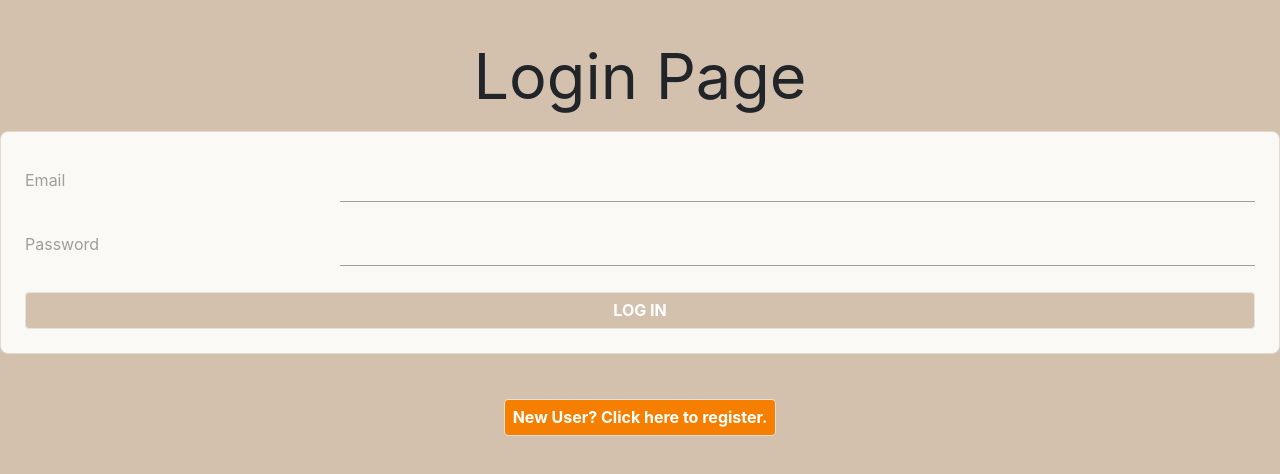
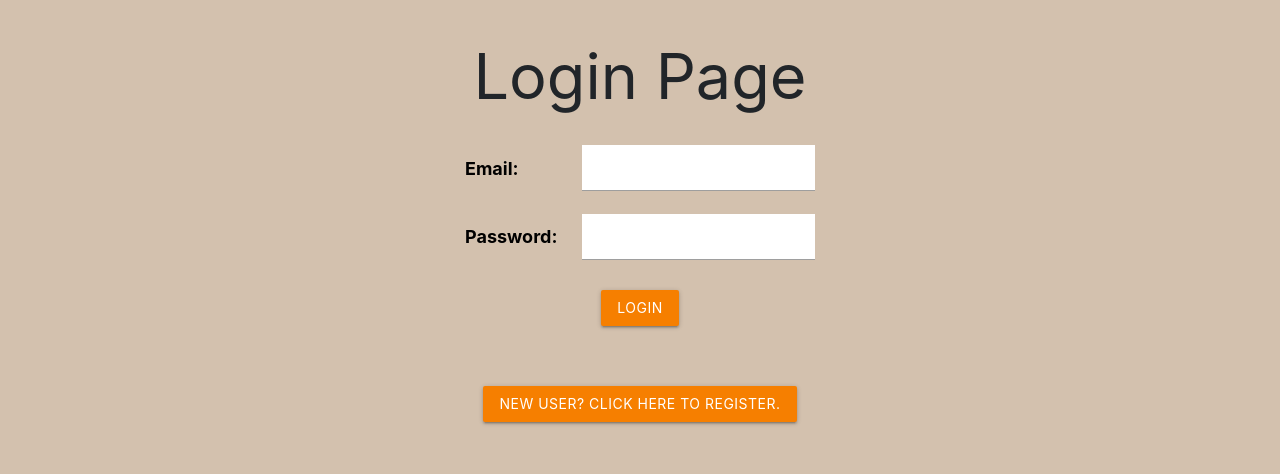
Before and after one commit to aunshpatel/mernstack-todo-list, a React (Create React App) app: page /todos in a window 1280 px wide. Shown: the top 474 px of the page. Built offline with nearby package versions, Linux system fonts and the light colour scheme.

Commit message:
Login Form and SignUp Form css update

```diff
--- a/src/components/LoginForm/LoginForm.jsx
+++ b/src/components/LoginForm/LoginForm.jsx
@@ -29,14 +29,25 @@ export default function LoginForm({ setUser }) {
 
   return (
     <div>
-      <div className="form-container">
-        <form autoComplete="off" onSubmit={handleSubmit}>
-          <label>Email</label>
-          <input type="text" name="email" value={credentials.email} onChange={handleChange} required />
-          <label>Password</label>
-          <input type="password" name="password" value={credentials.password} onChange={handleChange} required />
-          <button type="submit">LOG IN</button>
-        </form>
+      <div class="new-note-form">
+        <div class="formDiv">
+          <form onSubmit={handleSubmit} className="input-box">
+              <div class="row mb-4">
+                  <label for="inputEmail3" class="col-sm-4 col-form-label">Email:</label>
+                  <div class="col-sm-8 inputField">
+                    <input className="todo-input" type="text" name="email" value={credentials.email} onChange={handleChange} required />
+                  </div>
+              </div>
+              <div class="row mb-4">
+                  <label for="inputPassword3" class="col-sm-4 col-form-label">Password:</label>
+                  <div class="col-sm-8 inputField">
+                    <input className="todo-input" type="password" name="password" value={credentials.password} onChange={handleChange} required />
+                  </div>
+              </div>
+              <button type="submit" class="btn btn-primary btn-lg">Login</button>
+
+          </form>
+        </div>
       </div>
       <p className="error-message">&nbsp;{error}</p>
     </div>
--- a/src/components/SignUpForm/SignUpForm.jsx
+++ b/src/components/SignUpForm/SignUpForm.jsx
@@ -7,7 +7,7 @@ export default class SignUpForm extends Component {
     email: '',
     password: '',
     confirm: '',
-    error: ''
+    error: '',
   };
 
   handleChange = (evt) => {
@@ -38,18 +38,37 @@ export default class SignUpForm extends Component {
     const disable = this.state.password !== this.state.confirm;
     return (
       <div>
-        <div className="form-container">
-          <form autoComplete="off" onSubmit={this.handleSubmit}>
-            <label>Name</label>
-            <input type="text" name="name" value={this.state.name} onChange={this.handleChange} required />
-            <label>Email</label>
-            <input type="email" name="email" value={this.state.email} onChange={this.handleChange} required />
-            <label>Password</label>
-            <input type="password" name="password" value={this.state.password} onChange={this.handleChange} required />
-            <label>Confirm</label>
-            <input type="password" name="confirm" value={this.state.confirm} onChange={this.handleChange} required />
-            <button type="submit" disabled={disable}>SIGN UP</button>
-          </form>
+        <div class="new-note-form">
+          <div class="formDiv">
+            <form onSubmit={this.handleSubmit} className="input-box">
+                <div class="row mb-4">
+                    <label for="inputEmail3" class="col-sm-6 col-form-label">Name:</label>
+                    <div class="col-sm-6 inputField">
+                      <input className="todo-input" type="text" name="name" value={this.state.name} onChange={this.handleChange} required />
+                    </div>
+                </div>
+                <div class="row mb-4">
+                    <label for="inputPassword3" class="col-sm-6 col-form-label">Password:</label>
+                    <div class="col-sm-6 inputField">
+                      <input className="todo-input" type="email" name="email" value={this.state.email} onChange={this.handleChange} required />
+                    </div>
+                </div>
+                <div class="row mb-4">
+                    <label for="inputPassword3" class="col-sm-6 col-form-label">Password:</label>
+                    <div class="col-sm-6 inputField">
+                      <input className="todo-input" type="password" name="password" value={this.state.password} onChange={this.handleChange} required />
+                    </div>
+                </div>
+                <div class="row mb-4">
+                    <label for="inputPassword3" class="col-sm-6 col-form-label">Confirm Password:</label>
+                    <div class="col-sm-6 inputField">
+                      {/* <input className="todo-input" type="password" name="confirm" value={this.state.confirm} onChange={this.handleChange} required /> */}
+                      <input className="todo-input" type={values.showPassword ? "text" : "password"} name="confirm" value={this.state.confirm} onChange={this.handleChange} required />
+                    </div>
+                </div>
+                <button type="submit" class="btn btn-primary btn-lg" disabled={disable}>Sign Up</button>
+            </form>
+          </div>
         </div>
         <p className="error-message">&nbsp;{this.state.error}</p>
       </div>
--- a/src/index.css
+++ b/src/index.css
@@ -281,3 +281,12 @@ textarea{
 .col-sm-4.col-form-label{
   padding-left: 0;
 }
+
+.btn.btn-primary.btn-lg{
+  background-color:#F67F00;
+}
+
+.new-note-form{
+  padding-top: 14px;
+  padding-bottom: 14px;
+}
--- a/src/pages/AuthPage/AuthPage.jsx
+++ b/src/pages/AuthPage/AuthPage.jsx
@@ -13,7 +13,7 @@ export default function AuthPage({ setUser }) {
           <LoginForm setUser={setUser} />
       }
       <div>
-      <button onClick={() => setShowSignUp(!showSignUp)}>{showSignUp ? 'Already a user? Click here to login.' : 'New User? Click here to register.'}</button>
+        <button type="submit" class="btn btn-primary btn-lg" onClick={() => setShowSignUp(!showSignUp)}>{showSignUp ? 'Already a user? Click here to login.' : 'New User? Click here to register.'}</button>
       </div>
     </main>
   );
```
